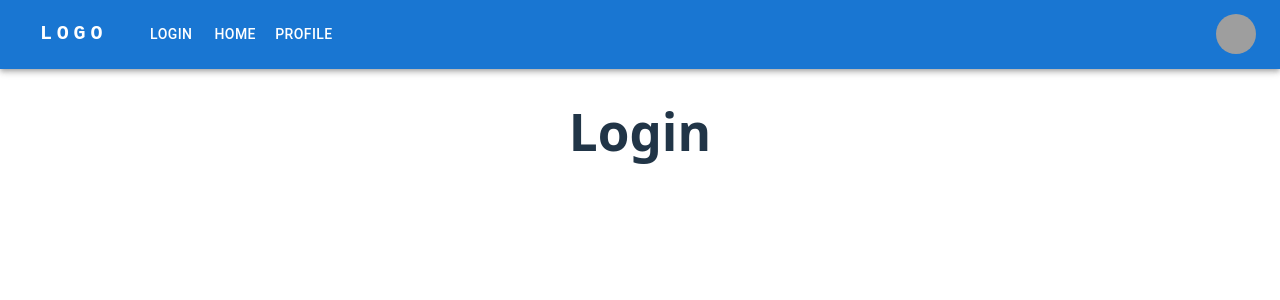
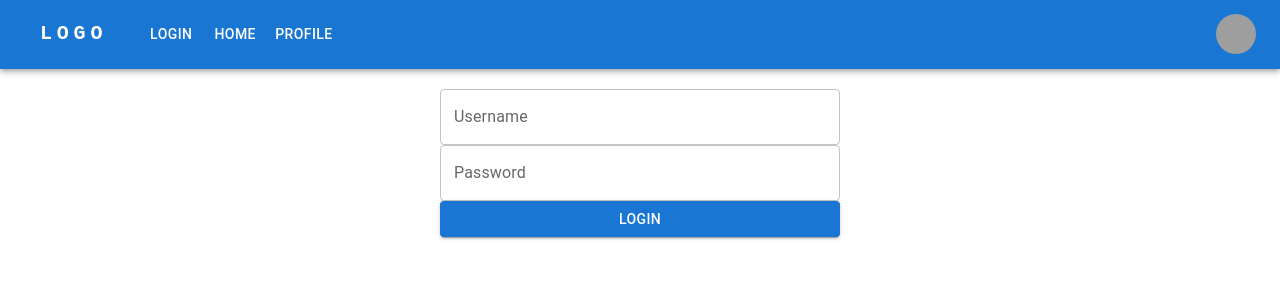
Before and after one commit to mar-hz/ReactClass, a React (Vite) app in the folder React-Class/: page / in a window 1280 px wide. Shown: the top 300 px of the page. Built offline with nearby package versions, Linux system fonts and the light colour scheme; grey boxes are pictures that could not be loaded; some icons are missing.

Commit message:
login is now actually a login

```diff
--- a/React-Class/src/vistas/Login.jsx
+++ b/React-Class/src/vistas/Login.jsx
@@ -1,10 +1,31 @@
+import { Box, Button, TextField } from '@mui/material'
+import { useState } from 'react'
 import React from 'react'
 
 const Login = () => {
+  const [username, setUsername] = useState("");
+  const [password, setPassword] = useState("");
+  const onsubmit = (e) => {
+    e.preventDefault();
+    console.log(username, password);
+  };
+
   return (
-    <div>
-      <h1>Login</h1>
-    </div>
+    <form onSubmit={onsubmit}>
+      <Box
+        margin ={"auto"}
+        flexDirection={"column"}
+        display={"flex"}
+        width={400}
+        marginTop={"20px"}
+      >
+        <TextField label={"Username"} value={username} onChange={(e) => setUsername(e.target.value)} />
+        <TextField type={"password"} label={"Password"} value={password} onChange={(e) => setPassword(e.target.value)} />
+        <Button type={"submit"} variant="contained" onSubmit={onsubmit}>
+          Login
+        </Button>
+      </Box>
+    </form>
   )
 }
 
```
